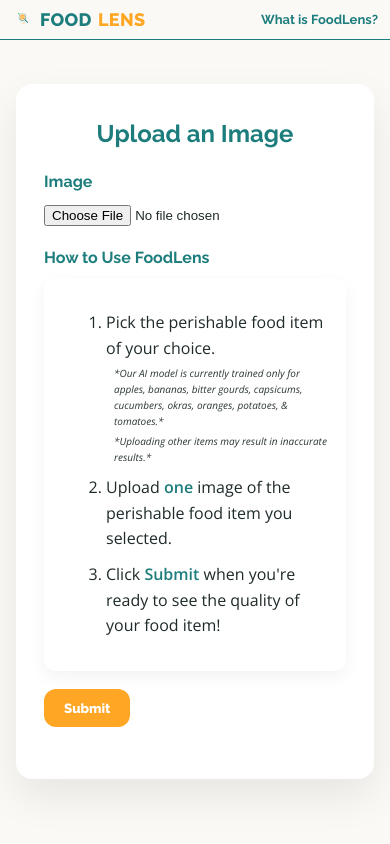
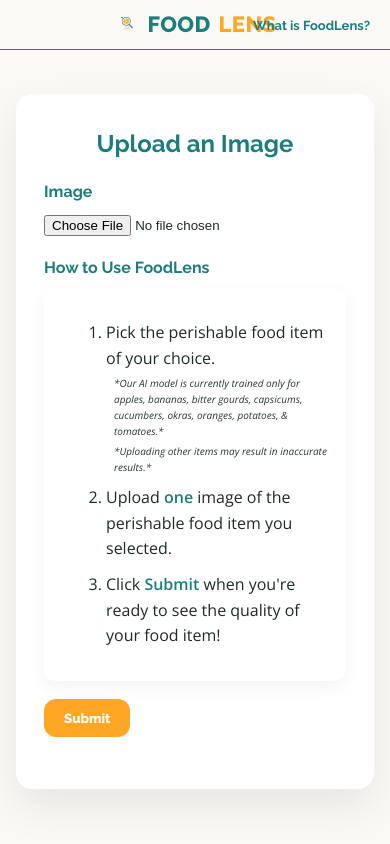
Before and after one commit to chapizzy/infx-490-team-3, a Django app: page / in a window 390 px wide. Run offline with Django 5.2, Linux system fonts and the light colour scheme.

Commit message:
edited styling

```diff
--- a/static/css/home.css
+++ b/static/css/home.css
@@ -28,67 +28,65 @@ body{
   line-height: 1.5;
 }
 
-/* ===== Header (light background with logo next to title) ===== */
+/* ===== Header (centered title + logo, nav link on right) ===== */
 .site-header {
-  background: #faf9f6; /* header background */
-  color: #1c7d7c;      /* teal text */
-  padding: 6px 0;
-  border-bottom: 1px solid #1c7d7c; /* subtle divider line */
+  background: #faf9f6;
+  color: #1c7d7c;
+  padding: 8px 0;
+  border-bottom: 1px solid #1c7d7c;
+  position: relative; /* allows absolute positioning for nav-links */
 }
 
 .header-inner {
   max-width: 920px;
   margin: 0 auto;
   padding: 0 12px;
-
   display: flex;
   align-items: center;
-  justify-content: space-between;
-  gap: 8px;
+  justify-content: center; /* centers logo + title */
+  position: relative;
 }
 
-/* Small logo next to text */
+/* Centered brand with logo and title */
+.brand {
+  display: flex;
+  align-items: center;
+  justify-content: center;
+  gap: 8px;
+  font-family: var(--font-title);
+  font-weight: 800;
+  letter-spacing: 0.4px;
+  font-size: 34px; /* larger title */
+}
+
 .logo {
-  height: 120px;
+  height: 120px; /* smaller balanced logo */
   width: auto;
   display: block;
 }
 
-/* Brand text with logo beside */
-.brand {
+/* "FOOD" teal, "LENS" orange */
+.brand span:first-child { color: #1c7d7c; }
+.brand .orange { color: var(--accent-orange); }
+
+/* Nav link positioned to the right side */
+.nav-links {
+  position: absolute;
+  right: 20px;
+  top: 50%;
+  transform: translateY(-50%);
   display: flex;
   align-items: center;
-  gap: 6px;
-  font-family: var(--font-title);
-  font-weight: 800;
-  letter-spacing: .4px;
-  font-size: 20px;
-}
-
-/* Make "FOOD" teal and "LENS" orange */
-.brand span:first-child {
-  color: #1c7d7c;
-}
-.brand .orange {
-  color: var(--accent-orange);
-}
-
-/* ===== Header navigation link ===== */
-.nav-links {
-  display: flex;
-  align-items: center;
-  gap: 16px;
 }
 
 .nav-link {
-  color: #1c7d7c; /* teal link */
+  color: #1c7d7c;
   font-family: var(--font-title);
   font-weight: 700;
-  font-size: 14px;
+  font-size: 16px;
   text-decoration: none;
   line-height: 1;
-  padding: 4px 0;
-  transition: color .2s ease;
+  transition: color 0.2s ease;
 }
 
 .nav-link:hover {
@@ -96,34 +94,36 @@ body{
 }
 
 /* ===== Main card ===== */
-.container{ max-width: 920px; margin: 44px auto; padding: 0 16px; }
-.card{
+.container {
+  max-width: 920px;
+  margin: 44px auto;
+  padding: 0 16px;
+}
+.card {
   background: #fff;
   border-radius: var(--radius-lg);
   box-shadow: var(--shadow-lg);
   padding: 32px 28px;
 }
-.card h2{
+.card h2 {
   margin: 0 0 18px 0;
   text-align: center;
   font-family: var(--font-title);
   color: var(--primary-teal);
 }
 
-/* ===== Form fields (rounded like mockup) ===== */
-.field{ margin-top: 16px; }
-.field label{
+/* ===== Form fields ===== */
+.field { margin-top: 16px; }
+.field label {
   display:block;
   font-weight: 700;
   margin-bottom: 8px;
   font-family: var(--font-title);
   color: var(--primary-teal);
 }
-input[type="file"]{
-  display: inline-block;
-}
+input[type="file"] { display: inline-block; }
 
-textarea{
+textarea {
   width: 100%;
   min-height: 160px;
   padding: 12px 14px;
@@ -135,12 +135,12 @@ textarea{
   outline: none;
   resize: vertical;
 }
-textarea:focus{
+textarea:focus {
   box-shadow: 0 0 0 4px color-mix(in srgb, var(--primary-teal) 24%, transparent);
 }
 
-/* ===== CTA button (orange, rounded; green hover) ===== */
-.btn{
+/* ===== CTA button ===== */
+.btn {
   display: inline-block;
   margin-top: 18px;
   background: var(--accent-orange);
@@ -152,9 +152,10 @@ textarea:focus{
   font-weight: 800;
   cursor: pointer;
 }
-.btn:hover{ background: var(--leaf-green); }
+.btn:hover { background: var(--leaf-green); }
 
-.instructions{
+/* ===== Instructions ===== */
+.instructions {
   background: #fff;
   border: var(--accent-orange);
   border-radius: var(--radius-md);
@@ -164,33 +165,31 @@ textarea:focus{
   color: var(--text);
 }
 
-.instructions-list{
+.instructions-list {
   margin: 0;
   padding-left: 22px;
   line-height: 1.6;
 }
 
-.instructions-list li{
+.instructions-list li {
   margin: 6px 0 10px;
-  transition: transform .15s ease, color .15s ease;
+  transition: transform 0.15s ease, color 0.15s ease;
 }
 
-.instructions-list li:hover{
+.instructions-list li:hover {
   transform: translateX(3px);
   color: var(--leaf-green);
 }
 
-.instructions strong{
-  color: var(--primary-teal);
-}
+.instructions strong { color: var(--primary-teal); }
 
-.instructions em{
+.instructions em {
   font-style: normal;
   font-weight: 700;
   color: var(--primary-teal);
 }
 
-.instructions-list .note{
+.instructions-list .note {
   display: block;
   margin-top: 4px;
   padding-left: 8px;
@@ -199,12 +198,9 @@ textarea:focus{
   opacity: 0.95;
 }
 
-.preview-container{
-  margin-top: 20px;
-  text-align: center;
-}
-
-.preview-image{
+/* ===== Image Preview ===== */
+.preview-container { margin-top: 20px; text-align: center; }
+.preview-image {
   max-width: 100%;
   max-height: 320px;
   border-radius: var(--radius-md);
@@ -212,39 +208,35 @@ textarea:focus{
   display: block;
   margin: 0 auto 10px;
 }
-
-.preview-actions{
+.preview-actions {
   display: inline-flex;
   gap: 10px;
   align-items: center;
   justify-content: center;
 }
 
-/* Utility to toggle visibility without inline styles */
-.is-hidden{ display: none !important; }
+/* ===== Buttons ===== */
+.is-hidden { display: none !important; }
 
-/* Button variants */
-.btn-secondary{
+.btn-secondary {
   background: var(--primary-teal);
   color: #fff;
 }
-.btn-secondary:hover{
-  background: var(--leaf-green);
-}
+.btn-secondary:hover { background: var(--leaf-green); }
 
-.btn-ghost{
+.btn-ghost {
   background: transparent;
   color: var(--primary-teal);
   border: 2px solid var(--primary-teal);
 }
-.btn-ghost:hover{
+.btn-ghost:hover {
   color: #fff;
   background: var(--primary-teal);
 }
 
-/* Small tweak for narrow screens */
-@media (max-width: 520px){
-  .brand{ font-size: 18px; }
-  .logo{ height: 22px; }
-  .nav-link{ font-size: 13px; }
+/* ===== Responsive tweaks ===== */
+@media (max-width: 520px) {
+  .brand { font-size: 22px; }
+  .logo { height: 26px; }
+  .nav-link { font-size: 13px; }
 }
```
Also changed, not shown: static/css/what_is_foodlens.css (+4 -3 lines).
